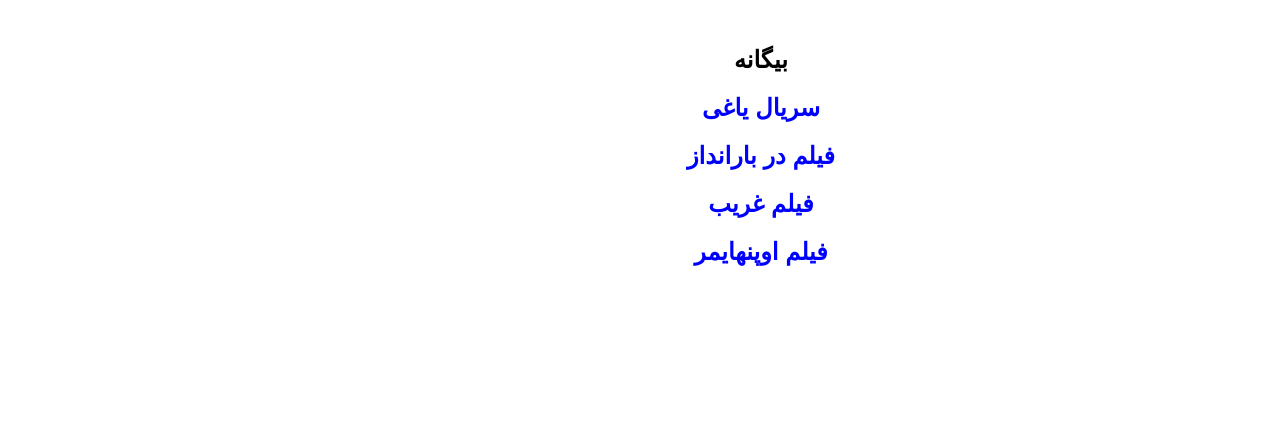
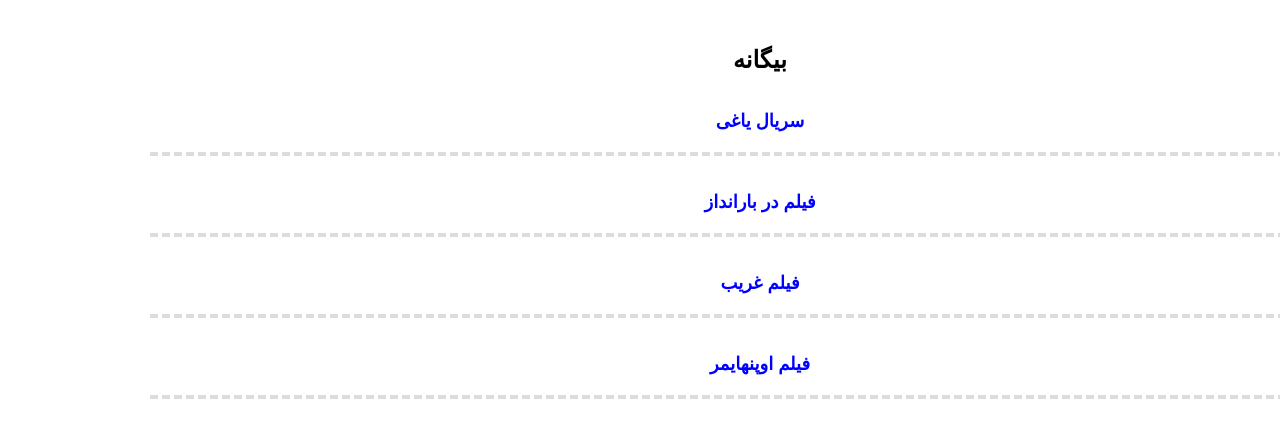
Before and after one commit to darkblog/darkblog.github.io, a Jekyll site: the page built from index.html, in a window 1280 px wide. Shown: the top 438 px of the page. Built offline with Jekyll 4.4.1, drawn with Linux system fonts in a browser that asks for light colours.

Commit message:
Update index.html

```diff
--- a/_layouts/index.html
+++ b/_layouts/index.html
@@ -6,7 +6,7 @@
 <title>بیگانه</title>
 <meta name="description" content="بیگانه">
 <link rel="canonical" href="{{ page.url | replace:'index.html','' | prepend: site.baseurl | prepend: site.url }}">
-<style amp-custom>body{font-family:sans-serif;margin:auto;padding:30px;text-align:center}h1{font-size:x-large}article{font-size:large;font-weight:bold;padding:20px;border-bottom:4px dashed gainsboro}a{color:blue;text-decoration:none;padding:8px}</style>
+<style amp-custom>body{font-family:sans-serif;margin:auto;padding:30px;text-align:center}h1{font-size:x-large}h2{font-size:large;padding:20px;border-bottom:4px dashed gainsboro}a{color:blue;text-decoration:none;padding:8px}</style>
 </head>
 <body>
 <header>
```
